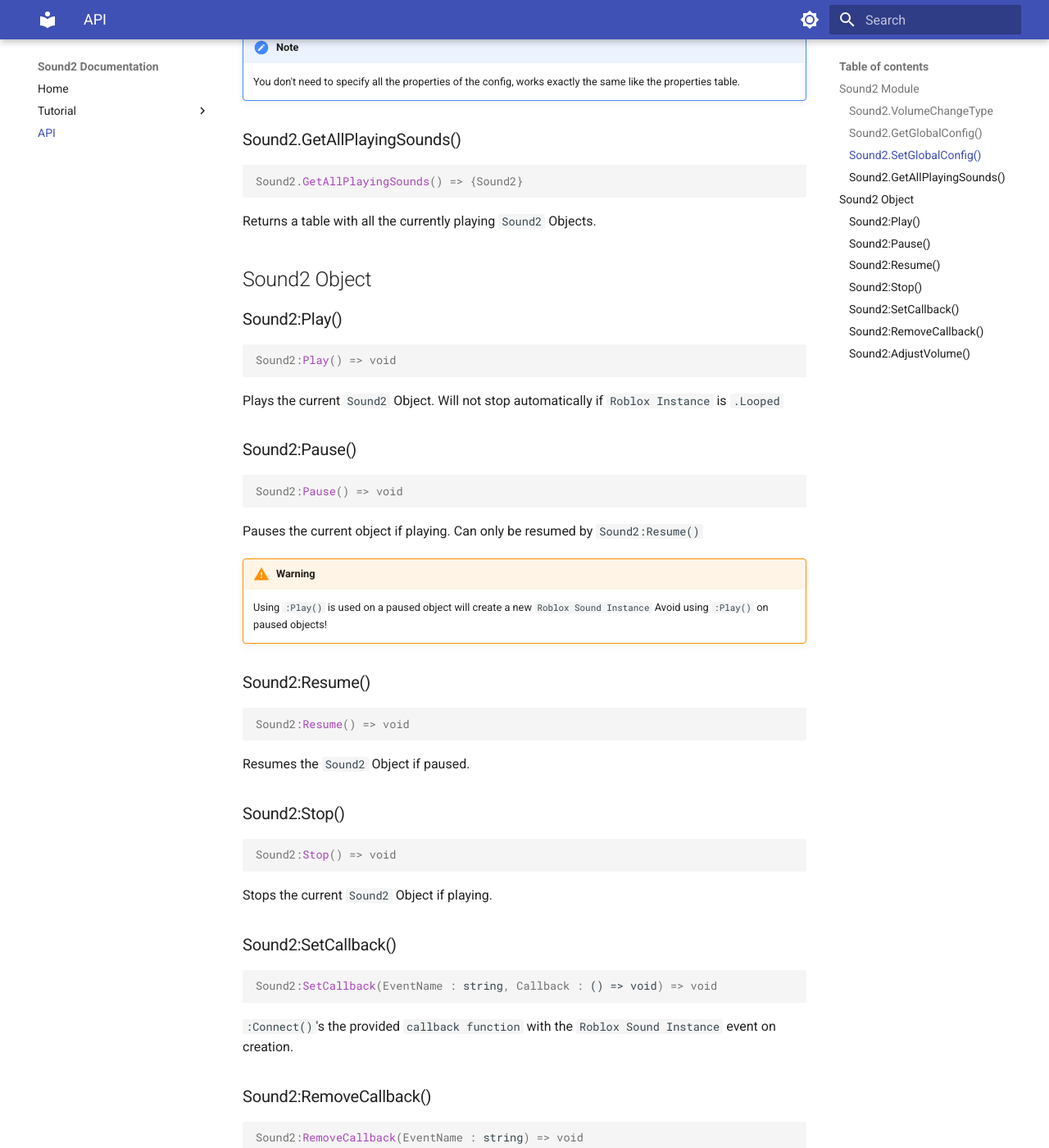
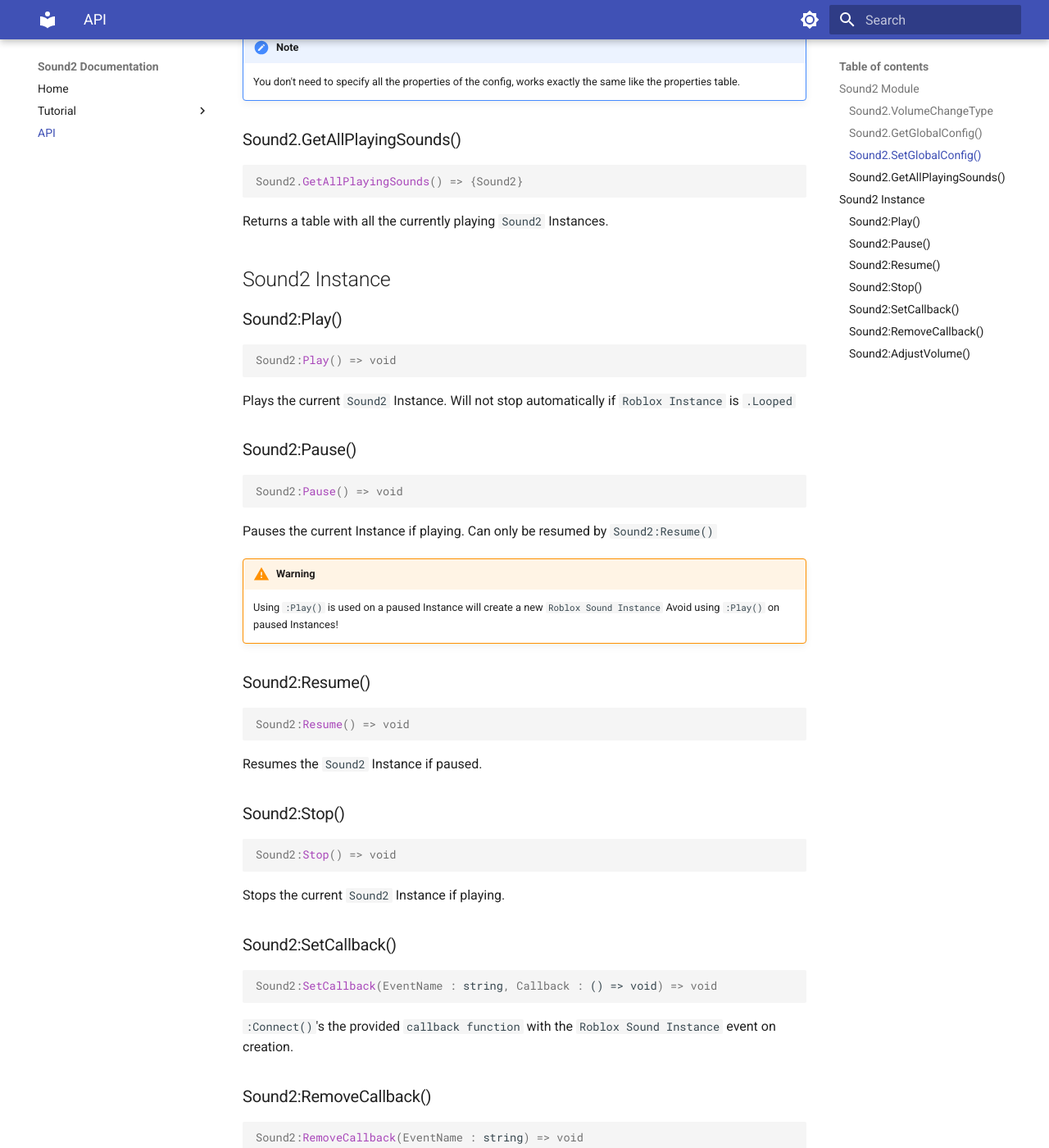
Before and after one commit to cheetiedotpy/sound2-docs, an MkDocs documentation site: the page built from docs/api.md, in a window 1280 px wide and 1400 px high, scrolled down 658 px. Shown: the whole window at 82% size. Built offline with MkDocs 1.6.1 and Material for MkDocs 9.7.7, drawn with Linux system fonts in a browser that asks for light colours; some of the changed text lies outside the part shown.

Commit message:
Text corrections

````diff
--- a/docs/api.md
+++ b/docs/api.md
@@ -20,30 +20,30 @@
 ```lua
 Sound2.GetAllPlayingSounds() => {Sound2}
 ```
-Returns a table with all the currently playing `Sound2` Objects.
-## Sound2 Object
+Returns a table with all the currently playing `Sound2` Instances.
+## Sound2 Instance
 ### Sound2:Play()
 ```lua
 Sound2:Play() => void
 ```
-Plays the current `Sound2` Object. Will not stop automatically if `Roblox Instance` is `.Looped`
+Plays the current `Sound2` Instance. Will not stop automatically if `Roblox Instance` is `.Looped`
 ### Sound2:Pause()
 ```lua
 Sound2:Pause() => void
 ```
-Pauses the current object if playing. Can only be resumed by `Sound2:Resume()`
+Pauses the current Instance if playing. Can only be resumed by `Sound2:Resume()`
 !!! warning
-    Using `:Play()` is used on a paused object will create a new `Roblox Sound Instance` Avoid using `:Play()` on paused objects!
+    Using `:Play()` is used on a paused Instance will create a new `Roblox Sound Instance` Avoid using `:Play()` on paused Instances!
 ### Sound2:Resume()
 ```lua
 Sound2:Resume() => void
 ```
-Resumes the `Sound2` Object if paused.
+Resumes the `Sound2` Instance if paused.
 ### Sound2:Stop()
 ```lua
 Sound2:Stop() => void
 ```
-Stops the current `Sound2` Object if playing.
+Stops the current `Sound2` Instance if playing.
 ### Sound2:SetCallback()
 ```lua
 Sound2:SetCallback(EventName : string, Callback : () => void) => void
@@ -58,4 +58,4 @@
 ```lua
 Sound2:AdjustVolume(NewVolume : number) => void
 ```
-Sets the `Sound2 Object`'s volume. Respects current `Sound2.VolumeChangeType`
+Sets the `Sound2 Instance`'s volume. Respects current `Sound2.VolumeChangeType`
````
